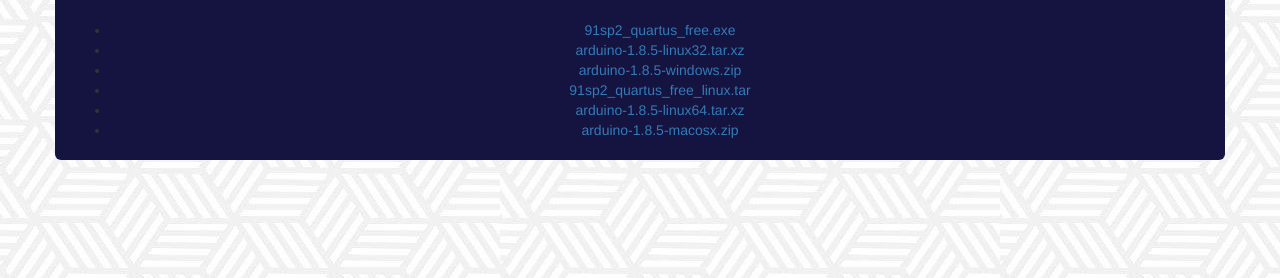
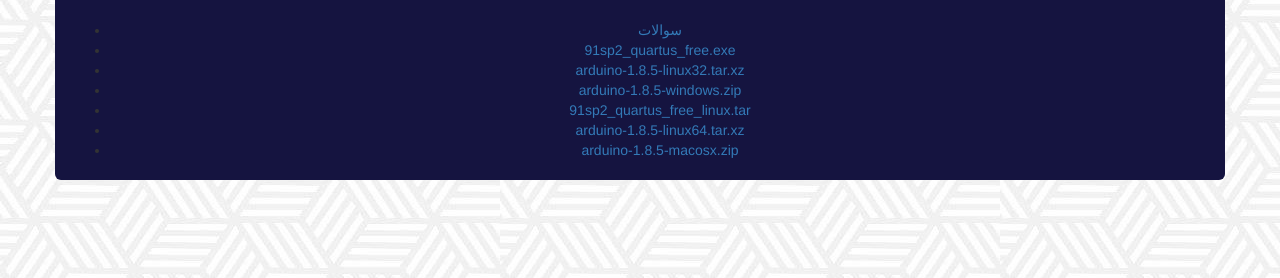
Before and after one commit to altostratous/gatuino-scoreboard, a Django app: template features/templates/scoreboard.html in a window 1280 px wide. Shown: the part 203-481 px from the top of the page. Run offline with Django 3.2, Linux system fonts and the light colour scheme; the template is opened without the code that fills it, so the values that code supplies are empty; parts of the project's set-up code (start-up, migrations or seed data) failed here and were passed over; some libraries are stand-ins or nearby versions.

Commit message:
Add problems link

```diff
--- a/features/templates/scoreboard.html
+++ b/features/templates/scoreboard.html
@@ -25,6 +25,7 @@
     </tbody>
 </table>
 <ul>
+    <li><a href="https://docs.google.com/document/d/1oZ_HWWO5dPP-R19z7dsdmTXVm6bOpPGJuKu6OBwtSzU/edit?usp=sharing">سوالات</a></li>
     <li><a href="/static/91sp2_quartus_free.exe">91sp2_quartus_free.exe</a></li>
     <li><a href="/static/arduino-1.8.5-linux32.tar.xz">arduino-1.8.5-linux32.tar.xz</a></li>
     <li><a href="/static/arduino-1.8.5-windows.zip">arduino-1.8.5-windows.zip</a></li>
```
